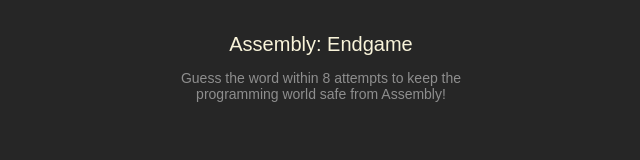
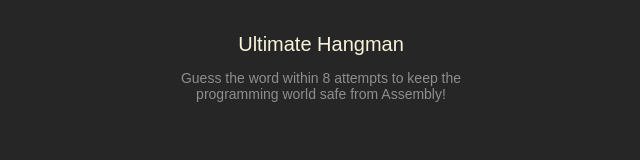
Before and after one commit to gambina/hangman, a React (Vite) app in the folder hangman/: page / in a window 1280 px wide. Shown: the top 160 px of the page, without its empty margins (319-959 px from the left). Built offline with nearby package versions, Linux system fonts and the light colour scheme.

Commit message:
changed name

```diff
--- a/hangman/src/App.jsx
+++ b/hangman/src/App.jsx
@@ -143,7 +143,7 @@
     <main>
       {isGameWon && <Confetti />}
       <header>
-        <h1>Assembly: Endgame</h1>
+        <h1>Ultimate Hangman</h1>
         <p>Guess the word within 8 attempts to keep the
           programming world safe from Assembly!</p>
       </header>
```
